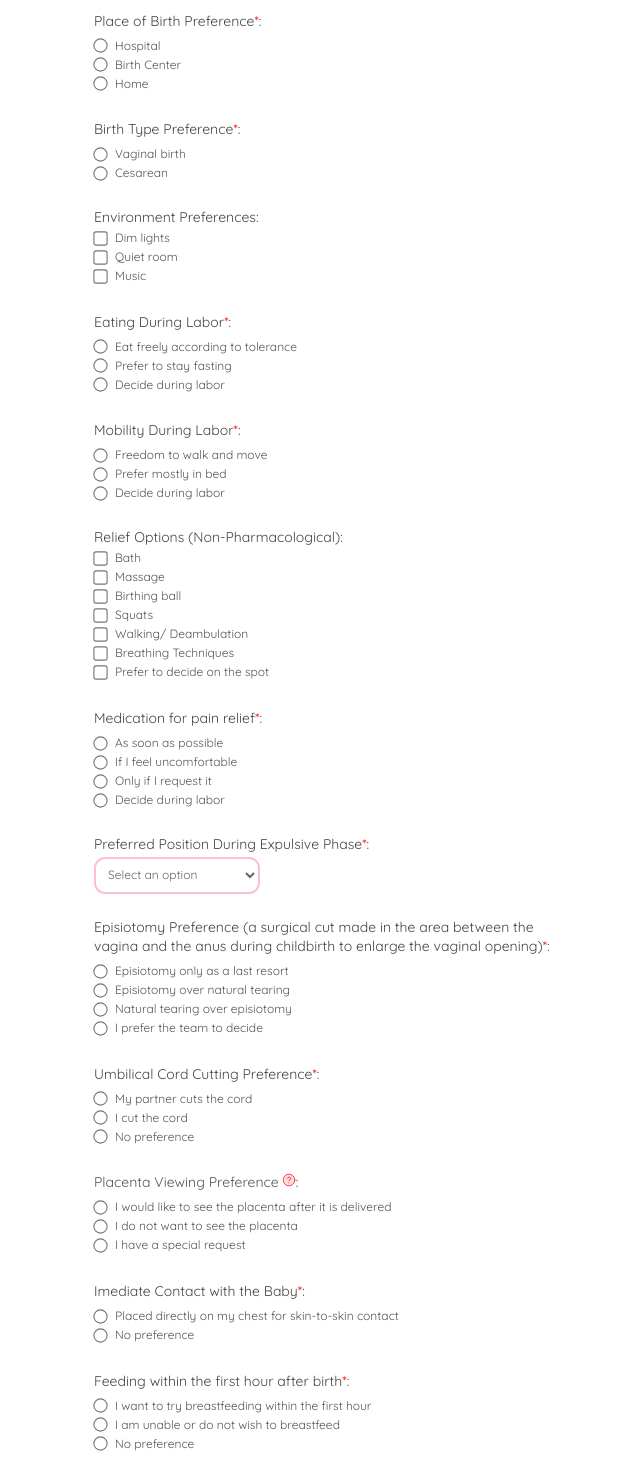
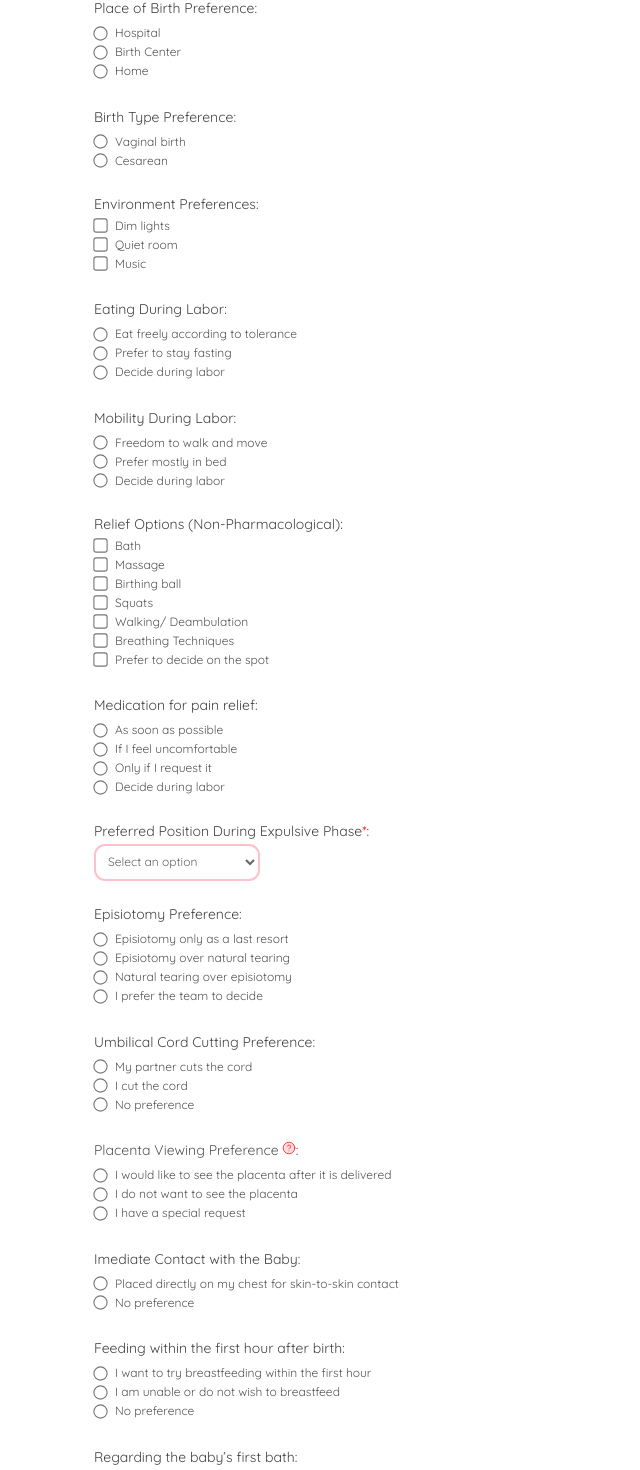
Before and after one commit to fernandodestefani/myBirthPlan, a React (Vite) app: page / in a window 1280 px wide. Shown: the part 620-2090 px from the top of the page, without its empty margins (316-956 px from the left). Built offline with nearby package versions, Linux system fonts and the light colour scheme.

Commit message:
set mother's name as the only required field in the form

```diff
--- a/src/assets/generatePDF.js
+++ b/src/assets/generatePDF.js
@@ -22,6 +22,11 @@ export default function generatePDF({
   babyFirstBath,
   notes,
 }) {
+  if (!motherName) {
+    alert("Please fill in the mother's name before generating the birth plan")
+    return;
+  }
+
   const doc = new jsPDF();
 
   // logo
--- a/src/components/ActionButtons.jsx
+++ b/src/components/ActionButtons.jsx
@@ -3,7 +3,7 @@ export function ActionButtons({onGeneratePDF, onReset}) {
     <div className="page-container">
       <div className="action-buttons">
         <button className="reset-btn" onClick={onReset}>Reset</button>
-        <button onClick={onGeneratePDF}>Generate PDF</button>
+        <button type="submit" form="birthPlanForm" onClick={onGeneratePDF}>Generate PDF</button>
       </div>
     </div>
   );
--- a/src/components/BirthPlanForm.jsx
+++ b/src/components/BirthPlanForm.jsx
@@ -55,10 +55,9 @@ export default function BirthPlanForm({
   }
 
   return (
-    <form>
+    <form id="birthPlanForm">
       <BirthFormNote>
-        Fields marked with <span>*</span> are recommended — filling them helps
-        create a more personalized birth plan.
+        Fields marked with <span>*</span> are required
       </BirthFormNote>
 
       <InputField
@@ -109,7 +108,7 @@ export default function BirthPlanForm({
       <RadioGroup
         legend="Place of Birth Preference"
         name="birthPlace"
-        required={true}
+        required={false}
         options={[
           { value: "Hospital", label: "Hospital", isFirst: true },
           { value: "BirthCenter", label: "Birth Center" },
@@ -122,7 +121,7 @@ export default function BirthPlanForm({
       <RadioGroup
         legend="Birth Type Preference"
         name="birthTypePreference"
-        required={true}
+        required={false}
         options={[
           { value: "Vaginal birth", label: "Vaginal birth", isFirst: true },
           { value: "Cesarean", label: "Cesarean" },
@@ -146,7 +145,7 @@ export default function BirthPlanForm({
       <RadioGroup
         legend="Eating During Labor"
         name="eatingPreference"
-        required={true}
+        required={false}
         options={[
           {
             value: "Eat freely according to tolerance",
@@ -166,7 +165,7 @@ export default function BirthPlanForm({
       <RadioGroup
         legend="Mobility During Labor"
         name="mobility"
-        required={true}
+        required={false}
         options={[
           {
             value: "Freedom to walk and move",
@@ -205,7 +204,7 @@ export default function BirthPlanForm({
       <RadioGroup
         legend="Medication for pain relief"
         name="medicationPainRelief"
-        required={true}
+        required={false}
         options={[
           {
             value: "As soon as possible",
@@ -237,7 +236,6 @@ export default function BirthPlanForm({
         <select
           name="expulsivePosition"
           id="expulsivePosition"
-          required
           className="select-field__select"
           value={laborPosition}
           onChange={(e) => setLaborPosition(e.target.value)}
@@ -258,9 +256,9 @@ export default function BirthPlanForm({
       </div>
 
       <RadioGroup
-        legend="Episiotomy Preference (a surgical cut made in the area between the vagina and the anus during childbirth to enlarge the vaginal opening)"
+        legend="Episiotomy Preference"
         name="episiotomyPreference"
-        required={true}
+        required={false}
         options={[
           {
             value: "Episiotomy only as a last resort",
@@ -287,7 +285,7 @@ export default function BirthPlanForm({
       <RadioGroup
         legend="Umbilical Cord Cutting Preference"
         name="cordCuttingPreference"
-        required={true}
+        required={false}
         options={[
           {
             value: "My partner cuts the cord",
@@ -339,7 +337,7 @@ export default function BirthPlanForm({
       <RadioGroup
         legend="Imediate Contact with the Baby"
         name="contact"
-        required={true}
+        required={false}
         options={[
           {
             value: "Placed directly on my chest for skin-to-skin contact",
@@ -354,7 +352,7 @@ export default function BirthPlanForm({
       <RadioGroup
         legend="Feeding within the first hour after birth"
         name="feeding"
-        required={true}
+        required={false}
         options={[
           {
             value: "I wanna try breastfeeding within the first hour",
@@ -373,7 +371,7 @@ export default function BirthPlanForm({
       <RadioGroup
         legend="Regarding the baby’s first bath"
         name="first-bath"
-        required={true}
+        required={false}
         options={[
           {
             value: "Staff bath — I’m present",
--- a/src/index.css
+++ b/src/index.css
@@ -318,6 +318,7 @@ select:focus {
   width: 90%;
   max-height: 90vh;
   height: 90%;
+  margin: 0 auto;
   padding: 3.2rem;
   background-color: #be185d;
   color: rgb(223, 223, 223);
@@ -341,7 +342,7 @@ select:focus {
   text-align: center;
 }
 .modal__video {
-  width: 95%;
+  width: 100%;
   margin: 0 auto;
   overflow: hidden;
   border-radius: 5px;
```
